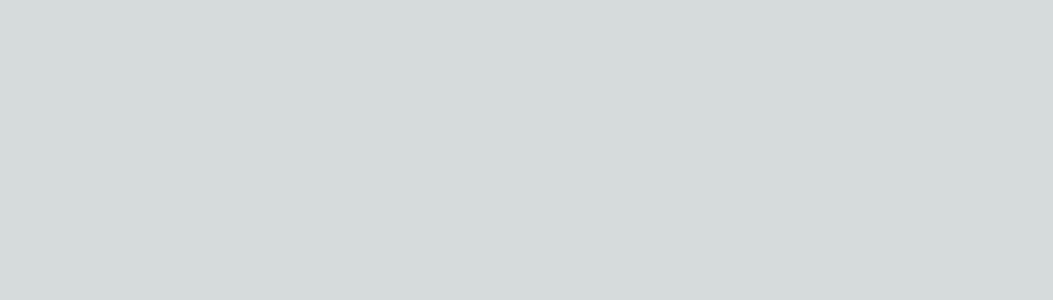
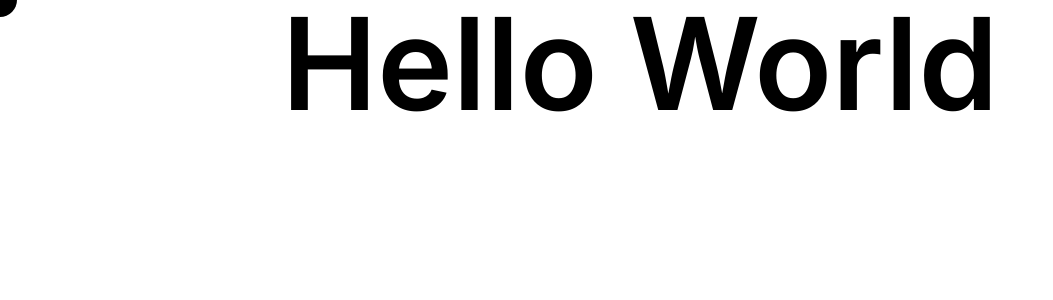
Before and after one commit to medAzizRezgui/portfolioV3, a Next.js app: page / in a window 1280 px wide. Shown: the top 300 px of the page, without its empty margins (0-1053 px from the left). Built offline with nearby package versions, Linux system fonts and the light colour scheme.

Commit message:
added custom mouse cursor

```diff
--- a/package.json
+++ b/package.json
@@ -15,6 +15,7 @@
     "autoprefixer": "10.4.14",
     "eslint": "8.43.0",
     "eslint-config-next": "13.4.7",
+    "framer-motion": "^10.12.17",
     "next": "13.4.7",
     "react": "18.2.0",
     "react-dom": "18.2.0",
@@ -22,15 +23,15 @@
     "typescript": "5.1.3"
   },
   "devDependencies": {
-    "eslint-config-prettier": "^8.7.0",
-    "eslint-plugin-tailwindcss": "^3.12.0",
     "@typescript-eslint/eslint-plugin": "^5.42.1",
     "@typescript-eslint/parser": "^5.53.0",
     "eslint-config-airbnb": "^19.0.4",
     "eslint-config-airbnb-base": "^15.0.0",
     "eslint-config-airbnb-typescript": "^17.0.0",
+    "eslint-config-prettier": "^8.7.0",
     "eslint-plugin-prettier": "^4.2.1",
     "eslint-plugin-react": "^7.31.10",
+    "eslint-plugin-tailwindcss": "^3.12.0",
     "postcss": "8.4.24",
     "prettier": "^2.8.8"
   }
--- /dev/null
+++ b/src/app/components/CircleCursor/CircleCursor.tsx
@@ -0,0 +1,51 @@
+'use client';
+
+import { motion } from 'framer-motion';
+import React, { useEffect, useState } from 'react';
+
+type Props = {
+  isContact: boolean;
+};
+export const CircleCursor = ({ isContact }: Props) => {
+  const [position, setPosition] = useState({ x: 0, y: 0 });
+
+  useEffect(() => {
+    const handleMouseMove = (event: MouseEvent) => {
+      setPosition({
+        x: event.clientX,
+        y: event.clientY,
+      });
+    };
+
+    window.addEventListener('mousemove', handleMouseMove);
+
+    return () => {
+      window.removeEventListener('mousemove', handleMouseMove);
+    };
+  }, [isContact]);
+
+  const variants = {
+    default: {
+      x: position.x - 17,
+      y: position.y - 17,
+    },
+    text: {
+      height: 200,
+      width: 200,
+      x: position.x - 100,
+      y: position.y - 100,
+      backgroundColor: 'white',
+      mixBlendMode: 'difference',
+    },
+  };
+
+  return (
+    <motion.div
+      className="pointer-events-none fixed left-0 top-0 h-[34px] w-[34px] rounded-[50%] bg-black"
+      // eslint-disable-next-line @typescript-eslint/ban-ts-comment
+      // @ts-ignore
+      variants={variants}
+      animate={isContact ? 'text' : 'default'}
+    />
+  );
+};
--- /dev/null
+++ b/src/app/components/CircleCursor/index.ts
@@ -0,0 +1 @@
+export { CircleCursor } from './CircleCursor';
--- a/src/app/globals.css
+++ b/src/app/globals.css
@@ -1,27 +1,3 @@
 @tailwind base;
 @tailwind components;
 @tailwind utilities;
-
-:root {
-  --foreground-rgb: 0, 0, 0;
-  --background-start-rgb: 214, 219, 220;
-  --background-end-rgb: 255, 255, 255;
-}
-
-@media (prefers-color-scheme: dark) {
-  :root {
-    --foreground-rgb: 255, 255, 255;
-    --background-start-rgb: 0, 0, 0;
-    --background-end-rgb: 0, 0, 0;
-  }
-}
-
-body {
-  color: rgb(var(--foreground-rgb));
-  background: linear-gradient(
-      to bottom,
-      transparent,
-      rgb(var(--background-end-rgb))
-    )
-    rgb(var(--background-start-rgb));
-}
--- a/src/app/page.tsx
+++ b/src/app/page.tsx
@@ -1,3 +1,29 @@
+'use client';
+
+import React, { useState } from 'react';
+
+import { CircleCursor } from './components/CircleCursor';
+
 export default function Home() {
-  return <div />;
+  const [isContact, setIsContact] = useState(false);
+  return (
+    <div className="relative flex h-[100vh] w-full  items-center justify-center bg-white">
+      <h1
+        onMouseEnter={() => setIsContact(true)}
+        onMouseLeave={() => setIsContact(false)}
+        className="absolute top-0 cursor-none  text-9xl font-semibold text-white"
+      >
+        Goodbye World
+      </h1>
+      <h1
+        onMouseEnter={() => setIsContact(true)}
+        onMouseLeave={() => setIsContact(false)}
+        className="absolute top-0 cursor-none  text-9xl font-semibold"
+      >
+        Hello World
+      </h1>
+
+      <CircleCursor isContact={isContact} />
+    </div>
+  );
 }
--- a/src/app/pages/home/index.tsx
+++ /dev/null
@@ -1,9 +0,0 @@
-import React from 'react';
-
-const Home = () => (
-  <div>
-    <h1>Terma</h1>
-  </div>
-);
-
-export default Home;
```
Also changed, not shown: 1 other file (tests, documents, lock files or other folders).
